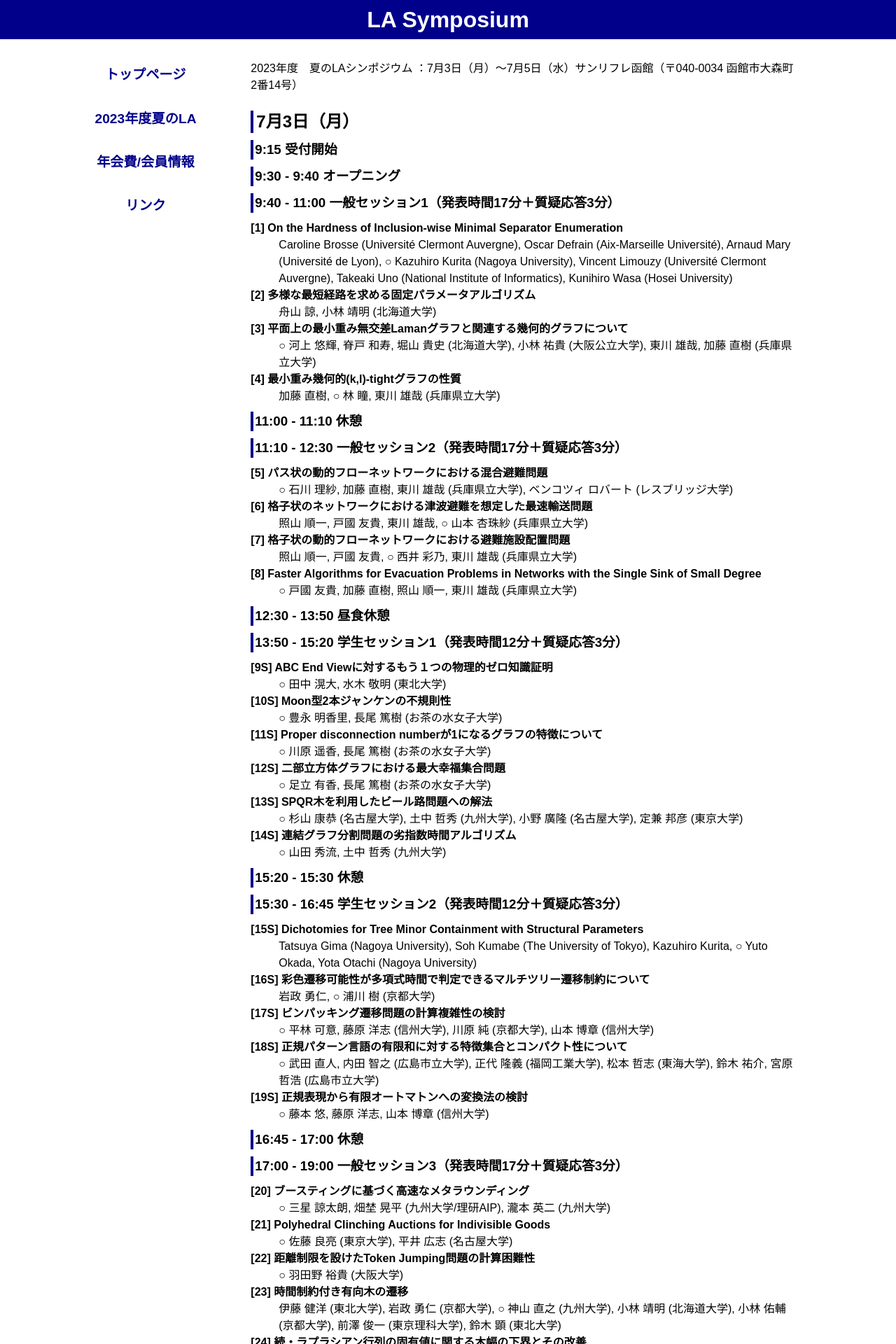
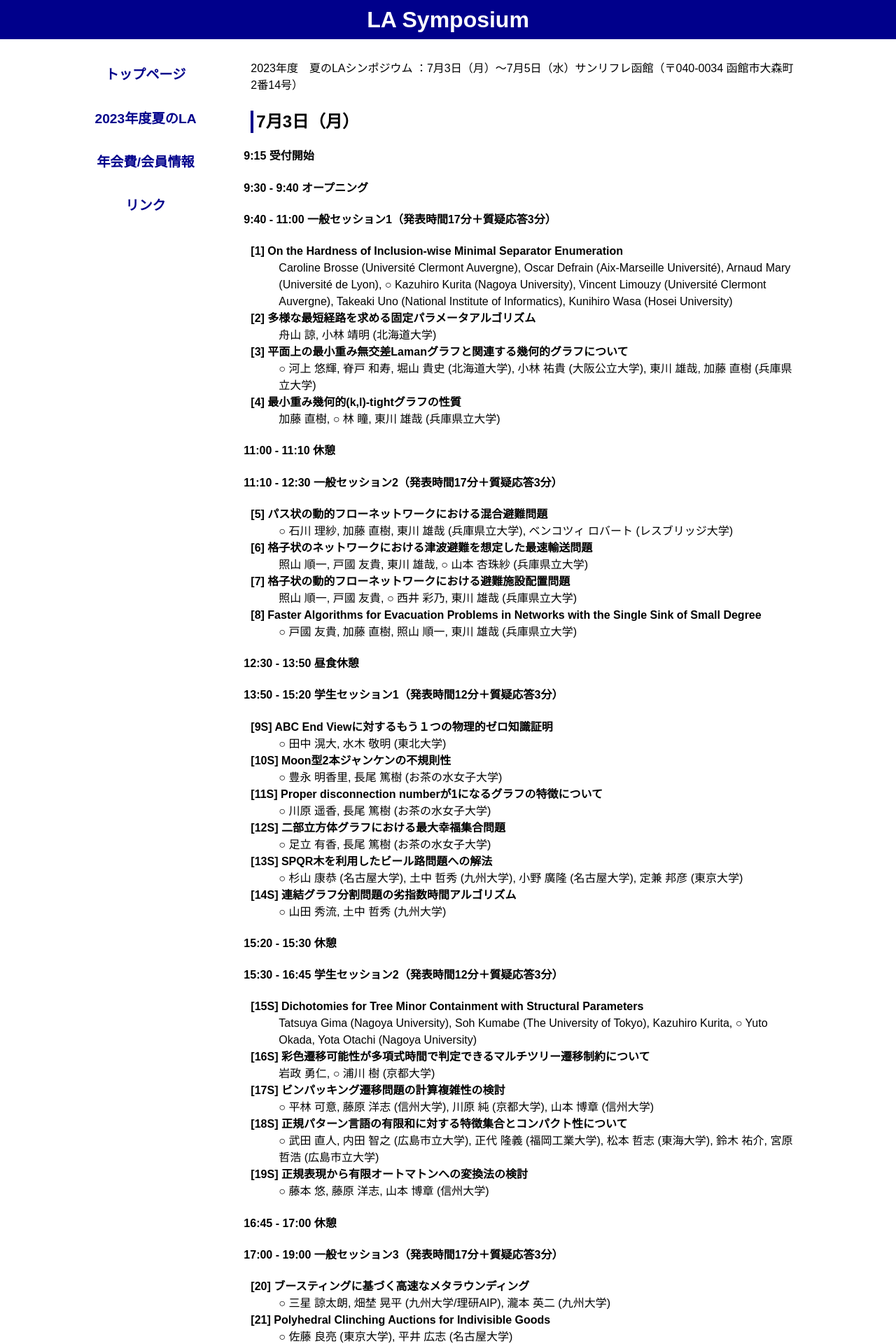
Before and after one commit to ytamura12/la-symposium_test.github.io, a Jekyll site: the page built from 2023/summer_program.md, in a window 1280 px wide. Shown: the top 1920 px of the page at 70% size. Built offline with Jekyll 4.4.1, drawn with Linux system fonts in a browser that asks for light colours.

Commit message:
Add files via upload

```diff
--- a/2023/summer_program.md
+++ b/2023/summer_program.md
@@ -7,11 +7,11 @@ title: LA Symposium 2023, 夏のLAプログラム
 
 7月3日（月）
 --------
-### 9:15 受付開始
+#### 9:15 受付開始
 
-### 9:30 - 9:40 オープニング
+#### 9:30 - 9:40 オープニング
 
-### 9:40 - 11:00 一般セッション1（発表時間17分＋質疑応答3分）
+#### 9:40 - 11:00 一般セッション1（発表時間17分＋質疑応答3分）
 
 [1]	On the Hardness of Inclusion-wise Minimal Separator Enumeration
 : Caroline Brosse (Université Clermont Auvergne), Oscar Defrain (Aix-Marseille Université), Arnaud Mary (Université de Lyon), ○ Kazuhiro Kurita (Nagoya University), Vincent Limouzy (Université Clermont Auvergne), Takeaki Uno (National Institute of Informatics), Kunihiro Wasa (Hosei University)
@@ -25,9 +25,9 @@ title: LA Symposium 2023, 夏のLAプログラム
 [4]	最小重み幾何的(k,l)-tightグラフの性質
 : 加藤 直樹, ○ 林 瞳, 東川 雄哉 (兵庫県立大学)
 
-### 11:00 - 11:10 休憩
+#### 11:00 - 11:10 休憩
 
-### 11:10 - 12:30 一般セッション2（発表時間17分＋質疑応答3分）
+#### 11:10 - 12:30 一般セッション2（発表時間17分＋質疑応答3分）
 
 [5]	パス状の動的フローネットワークにおける混合避難問題
 : ○ 石川 理紗, 加藤 直樹, 東川 雄哉 (兵庫県立大学), ベンコツィ ロバート (レスブリッジ大学)
@@ -41,9 +41,9 @@ title: LA Symposium 2023, 夏のLAプログラム
 [8]	Faster Algorithms for Evacuation Problems in Networks with the Single Sink of Small Degree
 : ○ 戸國 友貴, 加藤 直樹, 照山 順一, 東川 雄哉 (兵庫県立大学)
 
-### 12:30 - 13:50 昼食休憩
+#### 12:30 - 13:50 昼食休憩
 
-### 13:50 - 15:20 学生セッション1（発表時間12分＋質疑応答3分）
+#### 13:50 - 15:20 学生セッション1（発表時間12分＋質疑応答3分）
 
 [9S] ABC End Viewに対するもう１つの物理的ゼロ知識証明
 : ○ 田中 滉大, 水木 敬明 (東北大学)
@@ -63,9 +63,9 @@ title: LA Symposium 2023, 夏のLAプログラム
 [14S] 連結グラフ分割問題の劣指数時間アルゴリズム
 : ○ 山田 秀流, 土中 哲秀 (九州大学)
 
-### 15:20 - 15:30 休憩
+#### 15:20 - 15:30 休憩
 
-### 15:30 - 16:45 学生セッション2（発表時間12分＋質疑応答3分）
+#### 15:30 - 16:45 学生セッション2（発表時間12分＋質疑応答3分）
 
 [15S] Dichotomies for Tree Minor Containment with Structural Parameters
 : Tatsuya Gima (Nagoya University), Soh Kumabe (The University of Tokyo), Kazuhiro Kurita, ○ Yuto Okada, Yota Otachi (Nagoya University)
@@ -82,9 +82,9 @@ title: LA Symposium 2023, 夏のLAプログラム
 [19S] 正規表現から有限オートマトンへの変換法の検討
 : ○ 藤本 悠, 藤原 洋志, 山本 博章 (信州大学)
 
-### 16:45 - 17:00 休憩
+#### 16:45 - 17:00 休憩
 
-### 17:00 - 19:00 一般セッション3（発表時間17分＋質疑応答3分）
+#### 17:00 - 19:00 一般セッション3（発表時間17分＋質疑応答3分）
 
 [20] ブースティングに基づく高速なメタラウンディング
 : ○ 三星 諒太朗, 畑埜 晃平 (九州大学/理研AIP), 瀧本 英二 (九州大学)
@@ -107,7 +107,7 @@ title: LA Symposium 2023, 夏のLAプログラム
 
 7月4日（火）
 --------
-### 9:20 - 10:40 一般セッション4（発表時間17分＋質疑応答3分）
+#### 9:20 - 10:40 一般セッション4（発表時間17分＋質疑応答3分）
 
 [26]　グラフ状態の生成とランク幅
 : ○ 隈部 壮 (東京大学), 森 立平 (名古屋大学)
@@ -121,9 +121,9 @@ title: LA Symposium 2023, 夏のLAプログラム
 [29] エクスパンダー性と符号の局所検査性
 : ○ 清水 伸高 (東京工業大学)
 
-### 10:40 - 10:50 休憩
+#### 10:40 - 10:50 休憩
 
-### 10:50 - 12:20 学生セッション3（発表時間12分＋質疑応答3分）
+#### 10:50 - 12:20 学生セッション3（発表時間12分＋質疑応答3分）
 
 [30S] 整数計画法による敷地の除雪の最適化
 : ○ 宮嶋 渓太, 藤原 洋志, 山本 博章 (信州大学)
@@ -143,14 +143,14 @@ title: LA Symposium 2023, 夏のLAプログラム
 [35S] 反復分解の簡潔な線形時間アルゴリズム
 : ○ 米本 優生, 中島 祐人, 稲永 俊介 (九州大学)
 
-### 12:20 総会＋写真撮影
+#### 12:20 総会＋写真撮影
 
-### 午後 自由討論
+#### 午後 自由討論
 
 
 7月5日（水）
 --------
-### 9:20 - 11:00	一般セッション5（発表時間17分＋質疑応答3分）
+#### 9:20 - 11:00	一般セッション5（発表時間17分＋質疑応答3分）
 
 [36] CONGESTモデルにおける媒介中心性のランキング計算時間下界
 : ○ 川嶋 佑樹, 北村 直暉, 泉 泰介, 増澤 利光 (大阪大学)
@@ -167,9 +167,9 @@ title: LA Symposium 2023, 夏のLAプログラム
 [40] NP-completeness of Computing Pre-assignments to Uniquify Vertex Cover for Bipartite Graphs
 : ○ Ryu Suzuki, Yasuaki Kobayashi, Kazuhisa Seto, Takashi Horiyama (Hokkaido University)
 
-### 11:00 - 11:10 休憩
+#### 11:00 - 11:10 休憩
 
-### 11:10 - 12:30 一般セッション6（発表時間17分＋質疑応答3分）
+#### 11:10 - 12:30 一般セッション6（発表時間17分＋質疑応答3分）
 
 [41] 2本の文字列の極大共通部分列を列挙するための効率的なアルゴリズム
 : ○ 廣田 弥祐二, 酒井 義文 (東北大学)
@@ -183,4 +183,4 @@ title: LA Symposium 2023, 夏のLAプログラム
 [44] CDAWGの定数感度
 : ○ 濱井 陸哉, 藤丸 大翔, 中島 祐人, 稲永 俊介 (九州大学)
 
-### 12:30 クロージング
+#### 12:30 クロージング
```
